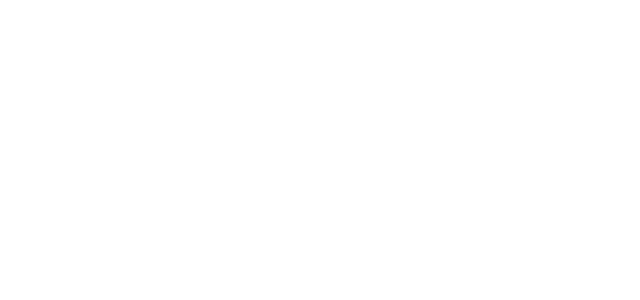
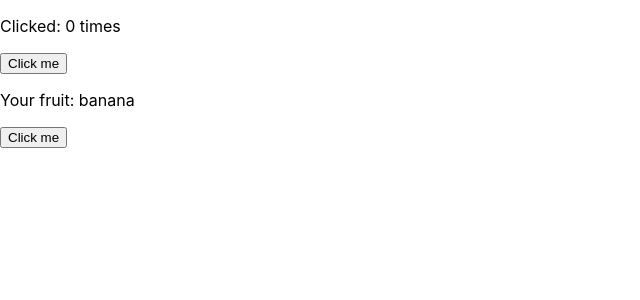
Before and after one commit to yecnj/react-practice, a React (Create React App) app: page / in a window 1280 px wide. Shown: the top 300 px of the page, without its empty margins (0-640 px from the left). Built offline with nearby package versions, Linux system fonts and the light colour scheme.

Commit message:
example for basic Hook(useState, useEffect)

```diff
--- a/src/App.js
+++ b/src/App.js
@@ -1,8 +1,11 @@
 import React from 'react';
+import Hook from './hook';
 
 function App() {
+
   return (
     <div className="App">
+      <Hook/>
     </div>
   );
 }
--- /dev/null
+++ b/src/hook/index.js
@@ -0,0 +1,30 @@
+import React, { useState, useEffect } from 'react';
+
+const Fruitlist = ['banana', 'apple', 'strawberry'];
+
+export default function Hook (props) {
+  const [count, setCount] = useState(0);
+  const [fruit, setFruit] = useState(0);
+
+  useEffect(() => {
+    document.title = `${count} ${Fruitlist[fruit]}`
+  });
+
+  function nextFruit(){
+    // updating state based on previous state
+    setFruit(fruit => (fruit + 1) % Fruitlist.length);
+  }
+
+  return (
+    <div>
+      <p>Clicked: { count } times</p>
+      <button onClick={() => setCount(count + 1)}>
+        Click me
+      </button>
+      <p>Your fruit: { Fruitlist[fruit] } </p>
+      <button onClick={ nextFruit }>
+        Click me
+      </button>
+    </div>
+  )
+}
```
